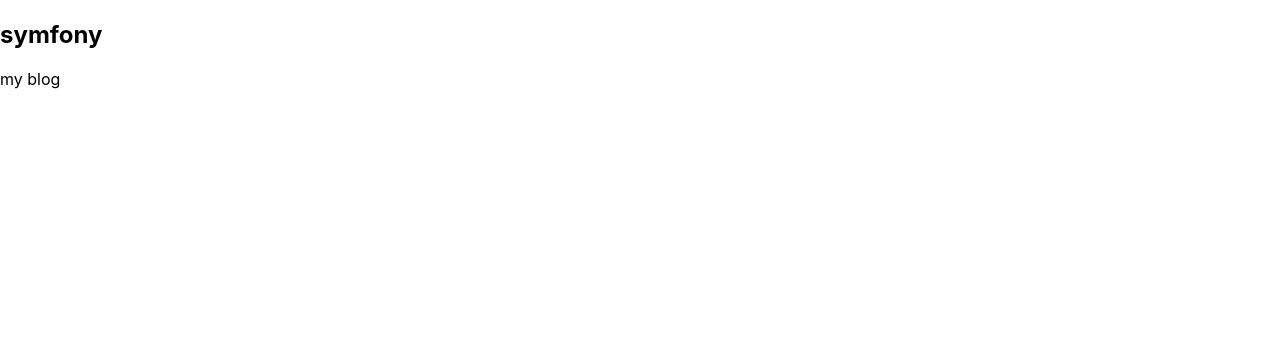
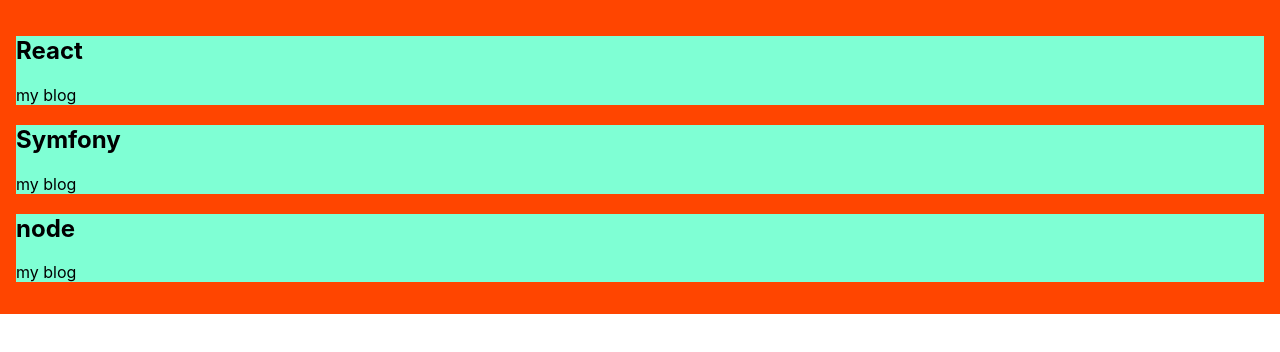
Before and after one commit to NMY0d4/mon-site-en-react, a React (Create React App) app: page / in a window 1280 px wide. Shown: the top 352 px of the page. Built offline with nearby package versions, Linux system fonts and the light colour scheme.

Commit message:
add sass, testing configuration

```diff
--- a/package.json
+++ b/package.json
@@ -9,6 +9,7 @@
     "react": "^18.2.0",
     "react-dom": "^18.2.0",
     "react-scripts": "5.0.1",
+    "sass": "^1.58.0",
     "web-vitals": "^2.1.4"
   },
   "scripts": {
--- a/src/App.js
+++ b/src/App.js
@@ -1,15 +1,22 @@
+import "./portfolio.styles.scss";
+
 const App = () => {
+    const categories = [
+        { id: 1, title: "React" },
+        { id: 2, title: "Symfony" },
+        { id: 3, title: "node" },
+    ];
     return (
-        <div className="App">
-            <div className="portfolio-container">
-                <div className="category-container">
+        <div className="portfolio-container">
+            {categories.map((category) => (
+                <div key={category.id} className="category-container">
                     {/* <img/> */}
                     <div className="cat-body-container">
-                        <h2>symfony</h2>
+                        <h2>{category.title}</h2>
                         <p>my blog</p>
                     </div>
                 </div>
-            </div>
+            ))}
         </div>
     );
 };
--- /dev/null
+++ b/src/portfolio.styles.scss
@@ -0,0 +1,7 @@
+.portfolio-container {
+    background-color: orangered;
+    padding: 1rem;
+    .category-container {
+        background-color: aquamarine;
+    }
+}
```
Also changed, not shown: 1 other file (tests, documents, lock files or other folders).
